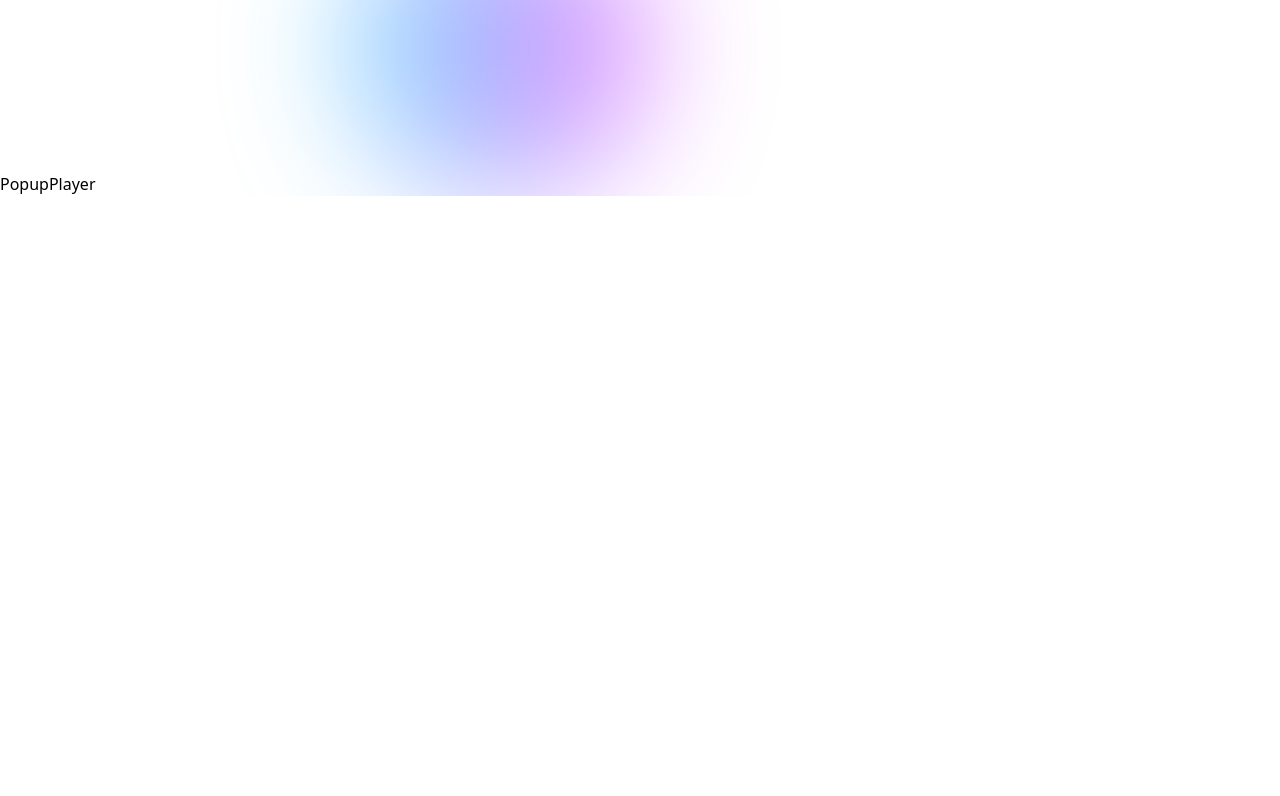
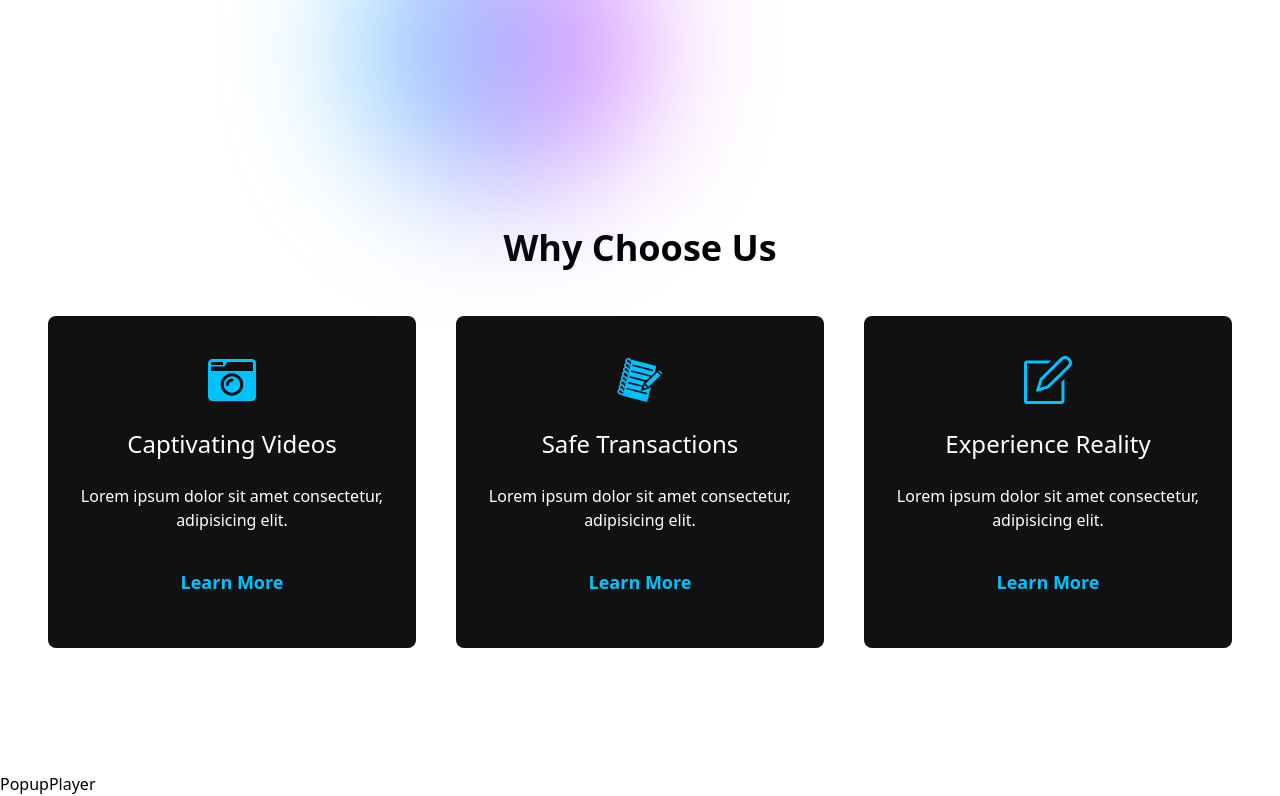
Before and after one commit to pcdb-maker/metaverse_react_website, a React (Vite) app in the folder my-project/: page / in a window 1280 px wide. Shown: the part 1856-2652 px from the top of the page. Before the commit the page ends 2052 px from the top, so only its background shows below. Built offline with nearby package versions, Linux system fonts and the light colour scheme.

Commit message:
Features completed

```diff
--- a/my-project/src/Components/Features/Features.jsx
+++ b/my-project/src/Components/Features/Features.jsx
@@ -1,12 +1,75 @@
+import React from "react";
+import { FaCameraRetro } from "react-icons/fa";
+import { GiNotebook } from "react-icons/gi";
+import { SlNote } from "react-icons/sl";
 
-import React from 'react'
+const FeaturesData = [
+  {
+    name: "Captivating Videos",
+    icon: (
+      <FaCameraRetro className="text-5xl text-primary group-hover:text-black duration-300" />
+    ),
+    link: "#",
+    description: "Lorem ipsum dolor sit amet consectetur, adipisicing elit.",
+    aosDelay: "300",
+  },
+  {
+    name: "Safe Transactions",
+    icon: (
+      <GiNotebook className="text-5xl text-primary group-hover:text-black duration-300" />
+    ),
+    link: "#",
+    description: "Lorem ipsum dolor sit amet consectetur, adipisicing elit.",
+    aosDelay: "500",
+  },
+  {
+    name: "Experience Reality",
+    icon: (
+      <SlNote className="text-5xl text-primary group-hover:text-black duration-500" />
+    ),
+    link: "#",
+    description: "Lorem ipsum dolor sit amet consectetur, adipisicing elit.",
+    aosDelay: "700",
+  },
+];
 
 const Features = () => {
   return (
-    <div>
+    <>
+      <div className="container py-14 sm:min-h-[600px]">
+        <div>
+          <h1
+            data-aos="fade-up"
+            className="text-3xl font-semibold text-center sm:text-4xl mb-12"
+          >
+            Why Choose Us
+          </h1>
 
-    </div>
-  )
-}
+          {/* card section */}
+          <div className="grid grid-cols-1 sm:grid-cols-2 md:grid-cols-3 gap-10">
+            {FeaturesData.map((data, index) => (
+              <div
+                key={index}
+                data-aos="fade-up"
+                data-aos-delay={data.aosDelay}
+                className="text-center group space-y-3 sm:space-y-6 p-4 sm:py-10 bg-dark hover:bg-gradient-to-r from-primary to-secondary hover:shadow-[0_0_40px_#007cfff0] text-white hover:text-black rounded-lg duration-300"
+              >
+                <div className="grid place-items-center"> {data.icon}</div>
+                <h1 className="text-2xl">{data.name}</h1>
+                <p>{data.description}</p>
+                <a
+                  href={data.link}
+                  className="inline-block text-lg font-semibold py-3 text-primary group-hover:text-black duration-300"
+                >
+                  Learn More
+                </a>
+              </div>
+            ))}
+          </div>
+        </div>
+      </div>
+    </>
+  );
+};
 
-export default Features
+export default Features;
```
